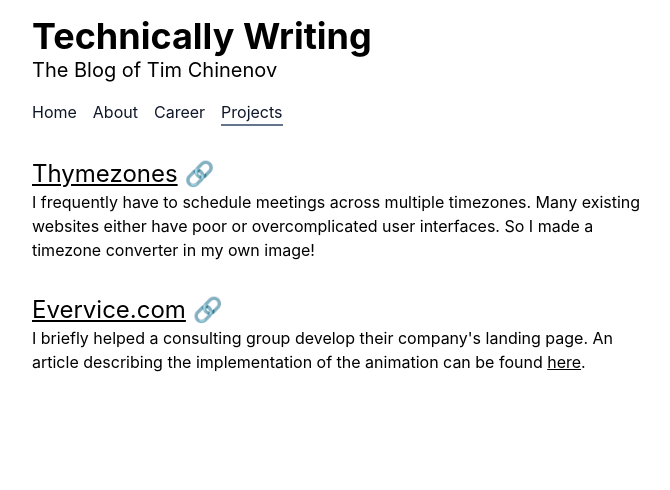
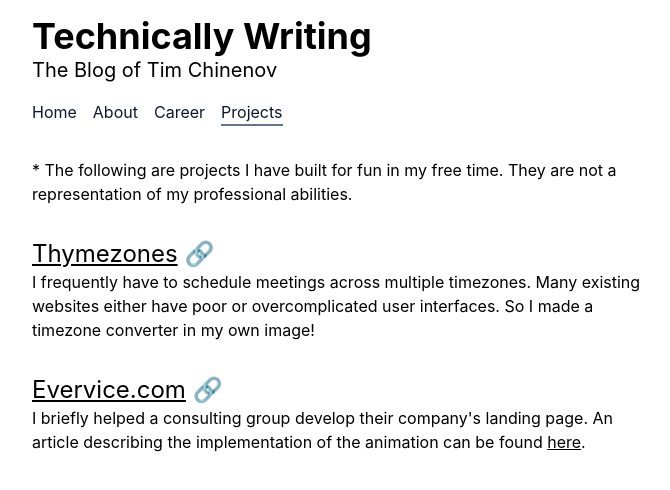
Before and after one commit to TimChinenov/tim-chinenov-resume, a React (Create React App) app: page /projects in a window 1280 px wide. Shown: the top 490 px of the page, without its empty margins (296-966 px from the left). Built offline with nearby package versions, Linux system fonts and the light colour scheme.

Commit message:
updated disclaimer

```diff
--- a/src/projects/projects.tsx
+++ b/src/projects/projects.tsx
@@ -3,6 +3,10 @@
     return(
         <div>
             <div>
+                <p>* The following are projects I have built for fun in my free time. They are not a representation of my professional abilities.</p>
+            </div>
+
+            <div className="pt-8">
                 <h2><a href="https://thymezones.com" target="_blank"><u>Thymezones</u> 🔗</a></h2>
                 <p>I frequently have to schedule meetings across multiple timezones. Many existing websites either have poor or overcomplicated user interfaces. So I made a timezone converter in my own image!</p>
             </div>
```
